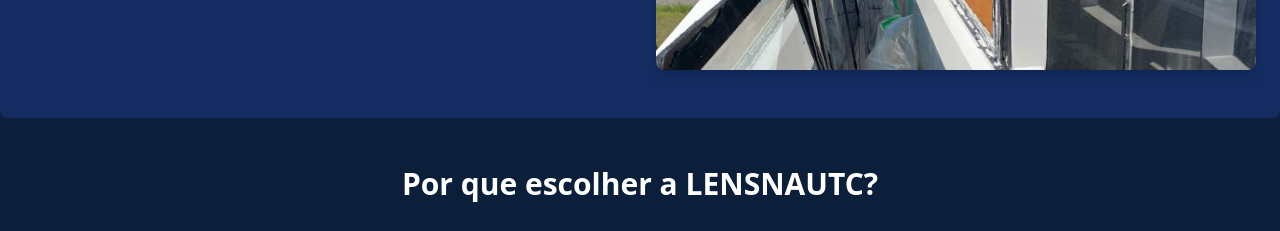
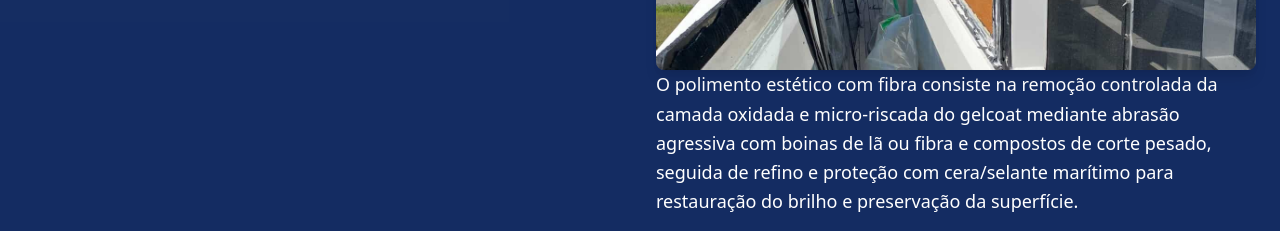
Before and after one commit to gamboa092588/site.lensnautc, a plain HTML site: page index.html in a window 1280 px wide. Shown: the part 1249-1480 px from the top of the page. Drawn offline with nearby package versions, Linux system fonts and the light colour scheme.

Commit message:
Fix HTML formatting and restore content

```diff
--- a/index.html
+++ b/index.html
@@ -77,6 +77,12 @@
          <img src="oke.jpg" alt="Sistema elétrico lensnautica" class="w-full h-60 object-cover rounded-lg shadow-lg transition duration-700
           ease-in-out transform hover:scale-105"> <!-- Linha 2: Trocar aqui o endereço da imagem -->
          <p class="text-lg leading-relaxed">
+            <p class="text-lg leading-relaxed">
+         O polimento estético com fibra consiste na remoção controlada da camada oxidada e micro-riscada do gelcoat mediante
+              abrasão agressiva com boinas de lã ou fibra e compostos de corte pesado,
+              seguida de refino e proteção com cera/selante marítimo para restauração do brilho e preservação da superfície.
+        </p>
+
       </div>
     </div>
   </section>
```
